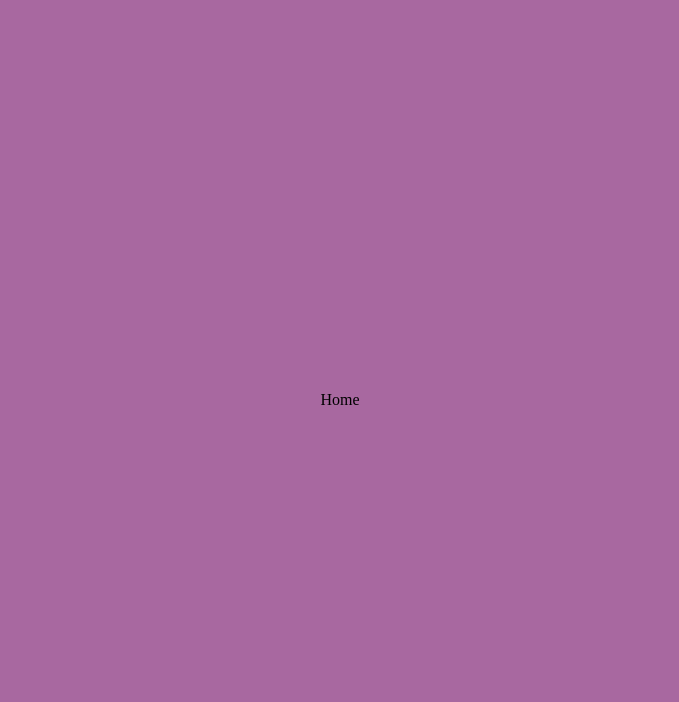
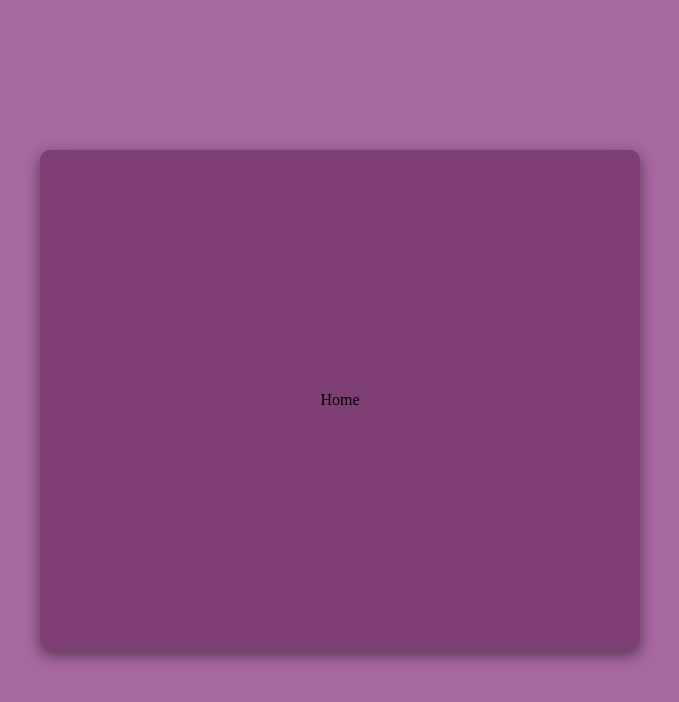
Before and after one commit to JVsilveira/bacterias, a Next.js app in the folder frontend/: page / in a window 1280 px wide. Shown: the top 702 px of the page, without its empty margins (300-979 px from the left). Built offline with nearby package versions, Linux system fonts and the light colour scheme.

Commit message:
feat: update layout.tsx

```diff
--- a/frontend/app/layout.tsx
+++ b/frontend/app/layout.tsx
@@ -1,19 +1,21 @@
-import type { Metadata } from "next";
-import "./globals.css";
+import type { Metadata } from "next"
+import "./globals.css"
 
 export const metadata: Metadata = {
   title: "Bacterias",
   description: "Generated by create next app",
-};
+}
 
 export default function RootLayout({
   children,
 }: Readonly<{
-  children: React.ReactNode;
+  children: React.ReactNode
 }>) {
   return (
     <html lang="pt-BR">
-      <body>{children}</body>
+      <body>
+        <div className="app-container">{children}</div>
+      </body>
     </html>
-  );
+  )
 }
```
